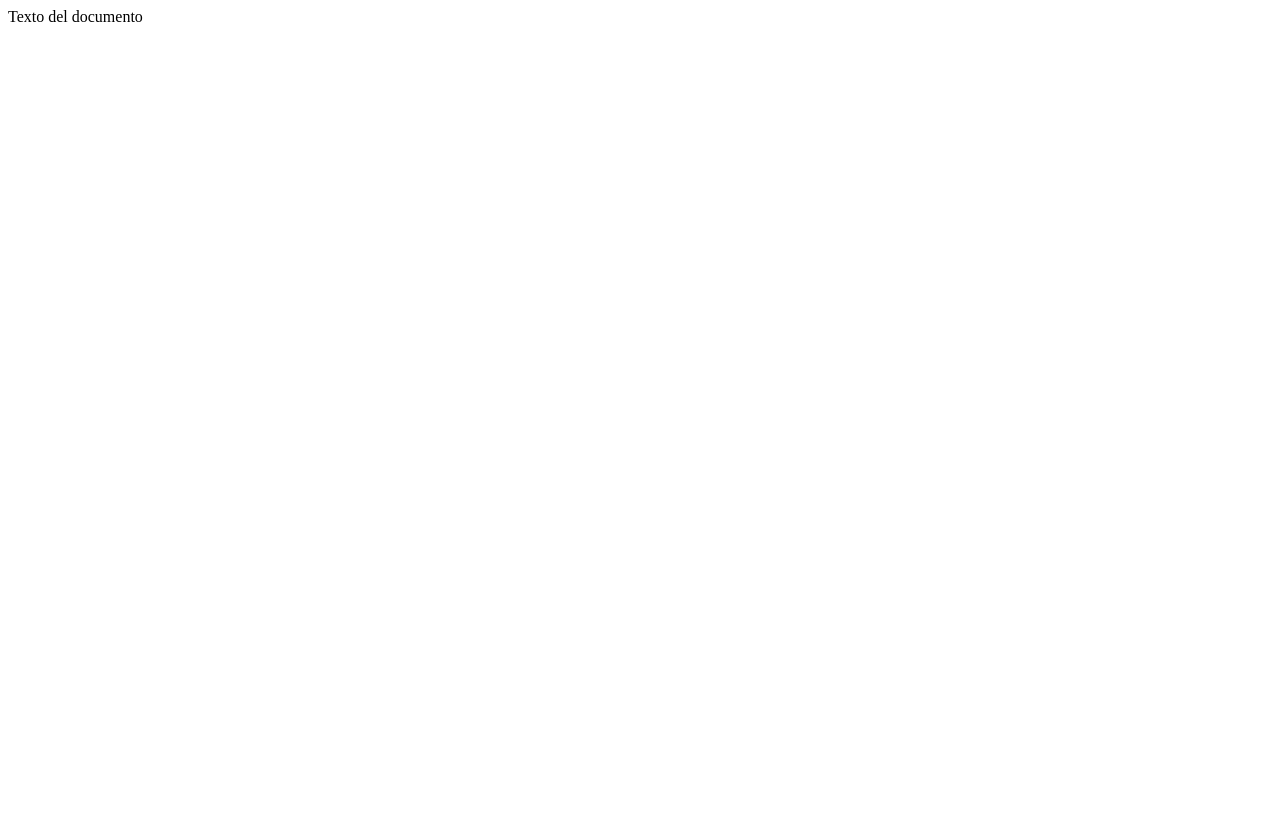
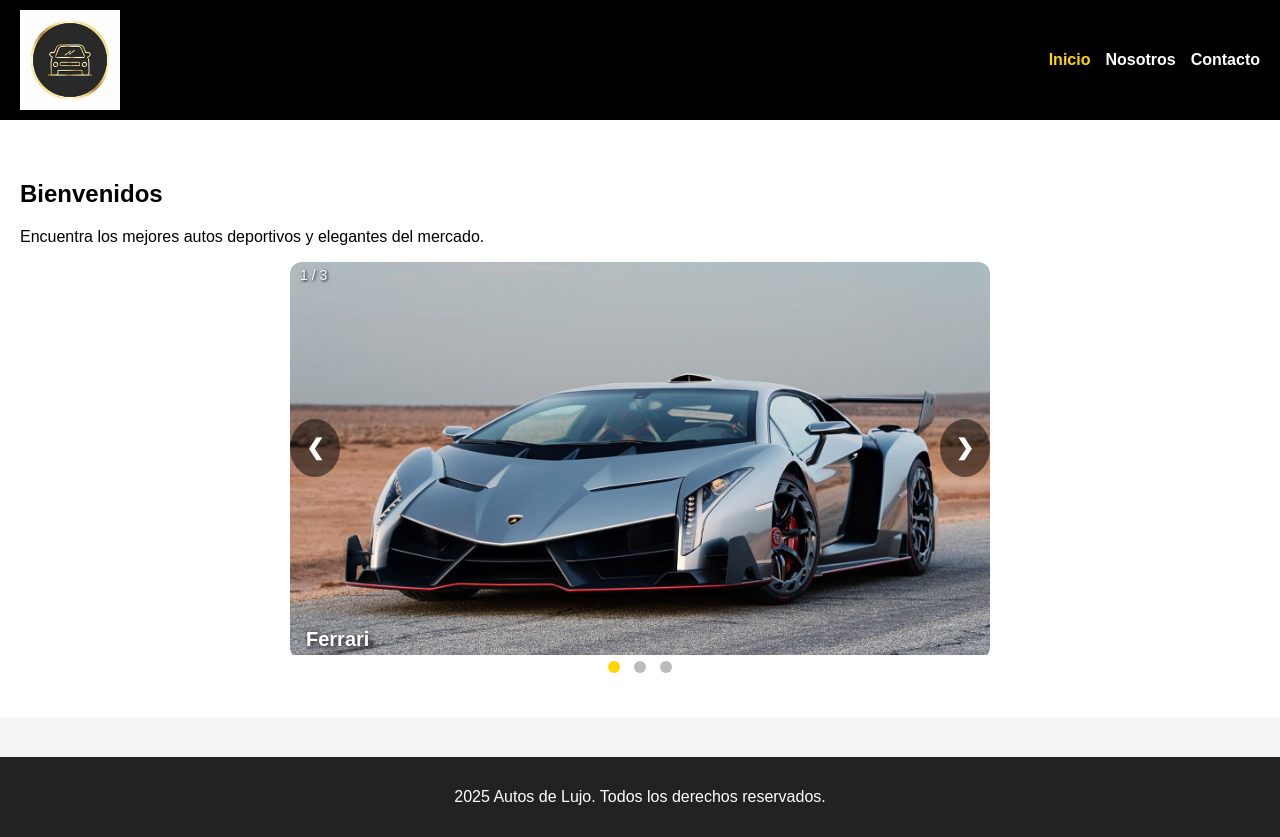
Before and after one commit to gabrieljimenez-uess/Actividad1, a plain HTML site: page index.html in a window 1280 px wide. Before the commit the page ends 800 px from the top, so only its background shows below. Drawn offline with Linux system fonts and the light colour scheme.

Commit message:
Actividad 1 completa

```diff
--- /dev/null
+++ b/css/style.css
@@ -0,0 +1,158 @@
+body {
+    font-family: Arial, sans-serif;
+    margin: 0;
+    background-color: #f5f5f5;
+}
+
+header {
+    background-color: #000;
+    color: #fff;
+    padding: 10px 20px;
+    display: flex;
+    align-items: center;
+    justify-content: space-between;
+}
+
+.logo {
+    width: 100px;
+}
+
+nav ul {
+    list-style: none;
+    margin: 0;
+    padding: 0;
+    display: flex;
+    gap: 15px;
+}
+
+nav a {
+    text-decoration: none;
+    color: #fff;
+    font-weight: bold;
+}
+
+nav a.activo,
+nav a:hover {
+    color: #ffd700;
+}
+
+main {
+    padding: 40px 20px;
+    background-color: #fff;
+}
+
+.lista-autos {
+    display: flex;
+    gap: 20px;
+    padding: 0;
+    list-style: none;
+}
+
+.lista-autos img {
+    width: 250px;
+    border-radius: 10px;
+}
+
+form {
+    display: flex;
+    flex-direction: column;
+    max-width: 350px;
+    gap: 10px;
+}
+
+footer {
+    background-color: #222;
+    color: #fff;
+    text-align: center;
+    padding: 15px;
+    margin-top: 40px;
+}
+
+/* aninamcion */
+/* Slideshow container */
+.slideshow-container {
+  max-width: 700px;
+  position: relative;
+  margin: auto;
+  border-radius: 12px;
+  overflow: hidden;
+}
+
+/* Hide all slides by default */
+.mySlides {
+  display: none;
+}
+
+/* Animación fade */
+.fade {
+  animation-name: fade;
+  animation-duration: 1.5s;
+}
+
+@keyframes fade {
+  from { opacity: 0.4 }
+  to { opacity: 1 }
+}
+
+/* Texto inferior */
+.text {
+  color: #fff;
+  font-size: 20px;
+  font-weight: bold;
+  position: absolute;
+  bottom: 8px;
+  left: 16px;
+  text-shadow: 2px 2px 6px #000;
+}
+
+/* Numeración */
+.numbertext {
+  color: #fff;
+  font-size: 14px;
+  position: absolute;
+  top: 5px;
+  left: 10px;
+  text-shadow: 1px 1px 3px #000;
+}
+
+/* Botones Prev y Next */
+.prev, .next {
+  cursor: pointer;
+  position: absolute;
+  top: 45%;
+  width: auto;
+  padding: 16px;
+  margin-top: -22px;
+  font-size: 22px;
+  color: white;
+  font-weight: bold;
+  transition: 0.4s;
+  border-radius: 50%;
+  background: rgba(0,0,0,0.5);
+}
+
+.next {
+  right: 0;
+}
+
+.prev:hover, .next:hover {
+  background: gold;
+  color: #000;
+}
+
+/* Dots */
+.dot {
+  cursor: pointer;
+  height: 12px;
+  width: 12px;
+  margin: 0 5px;
+  background-color: #bbb;
+  border-radius: 50%;
+  display: inline-block;
+  transition: background-color .3s;
+}
+
+.dot.active,
+.dot:hover {
+  background-color: gold;
+}
--- a/index.html
+++ b/index.html
@@ -1,11 +1,69 @@
-<HTML>
+<!DOCTYPE html>
+<html lang="en">
+<head>
+    <meta charset="UTF-8">
+    <meta name="viewport" content="width=device-width, initial-scale=1.0">
+    <title>Autos de Lujo</title>
+    <link rel="stylesheet" href="css/style.css">
+</head>
+<body>
 
-<HEAD>
-    <TITLE>Título del documento</TITLE>
-</HEAD>
+    <header>
+        <img src="img/logo.jpg" alt="Logo de Autos" class="logo">
+        <nav>
+            <ul>
+                <li><a href="index.html" class="activo">Inicio</a></li>
+                <li><a href="nosotros.html">Nosotros</a></li>
+                <li><a href="contacto.html">Contacto</a></li>
+            </ul>
+        </nav>
+    </header>
 
-<BODY>
-    Texto del documento
-</BODY>
+    <main>
+        <section>
+            <h1>Bienvenidos</h1>
+            <p>Encuentra los mejores autos deportivos y elegantes del mercado.</p>
 
-</HTML
+            <!-- Slideshow container -->
+            <div class="slideshow-container">
+                <div class="mySlides fade">
+                    <div class="numbertext">1 / 3</div>
+                    <img src="img/Ferrari.jpg" style="width:100%">
+                    <div class="text">Ferrari</div>
+                </div>
+
+                <div class="mySlides fade">
+                    <div class="numbertext">2 / 3</div>
+                    <img src="img/Bugatti.jpg" style="width:100%">
+                    <div class="text">Bugatti</div>
+                </div>
+
+                <div class="mySlides fade">
+                    <div class="numbertext">3 / 3</div>
+                    <img src="img/MercedesBenz.jpg" style="width:100%">
+                    <div class="text">MercedesBenz</div>
+                </div>
+
+                <!-- Next and previous buttons -->
+                <a class="prev" onclick="plusSlides(-1)">&#10094;</a>
+                <a class="next" onclick="plusSlides(1)">&#10095;</a>
+
+            </div>
+
+            <!-- The dots/circles -->
+            <div style="text-align:center">
+                <span class="dot" onclick="currentSlide(1)"></span>
+                <span class="dot" onclick="currentSlide(2)"></span>
+                <span class="dot" onclick="currentSlide(3)"></span>
+            </div>
+
+
+        </section>
+    </main>
+
+    <footer>
+        <p>2025 Autos de Lujo. Todos los derechos reservados.</p>
+    </footer>
+    <script src="js/script.js"></script>
+</body>
+</html>
--- /dev/null
+++ b/js/script.js
@@ -0,0 +1,32 @@
+let slideIndex = 1;
+showSlides(slideIndex);
+
+// Botones siguiente/anterior
+function plusSlides(n) {
+  showSlides(slideIndex += n);
+}
+
+// Botones indicadores
+function currentSlide(n) {
+  showSlides(slideIndex = n);
+}
+
+function showSlides(n) {
+  let i;
+  const slides = document.getElementsByClassName("mySlides");
+  const dots = document.getElementsByClassName("dot");
+
+  if (n > slides.length) { slideIndex = 1 }
+  if (n < 1) { slideIndex = slides.length }
+
+  for (i = 0; i < slides.length; i++) {
+    slides[i].style.display = "none";
+  }
+
+  for (i = 0; i < dots.length; i++) {
+    dots[i].classList.remove("active");
+  }
+
+  slides[slideIndex-1].style.display = "block";
+  dots[slideIndex-1].classList.add("active");
+}
```
Also changed, not shown: contacto.html (added, +47 -0 lines), nosotros.html (added, +43 -0 lines), img/Bugatti.jpg (added), img/Ferrari.jpg (added), img/MercedesBenz.jpg (added), img/logo.jpg (added).
